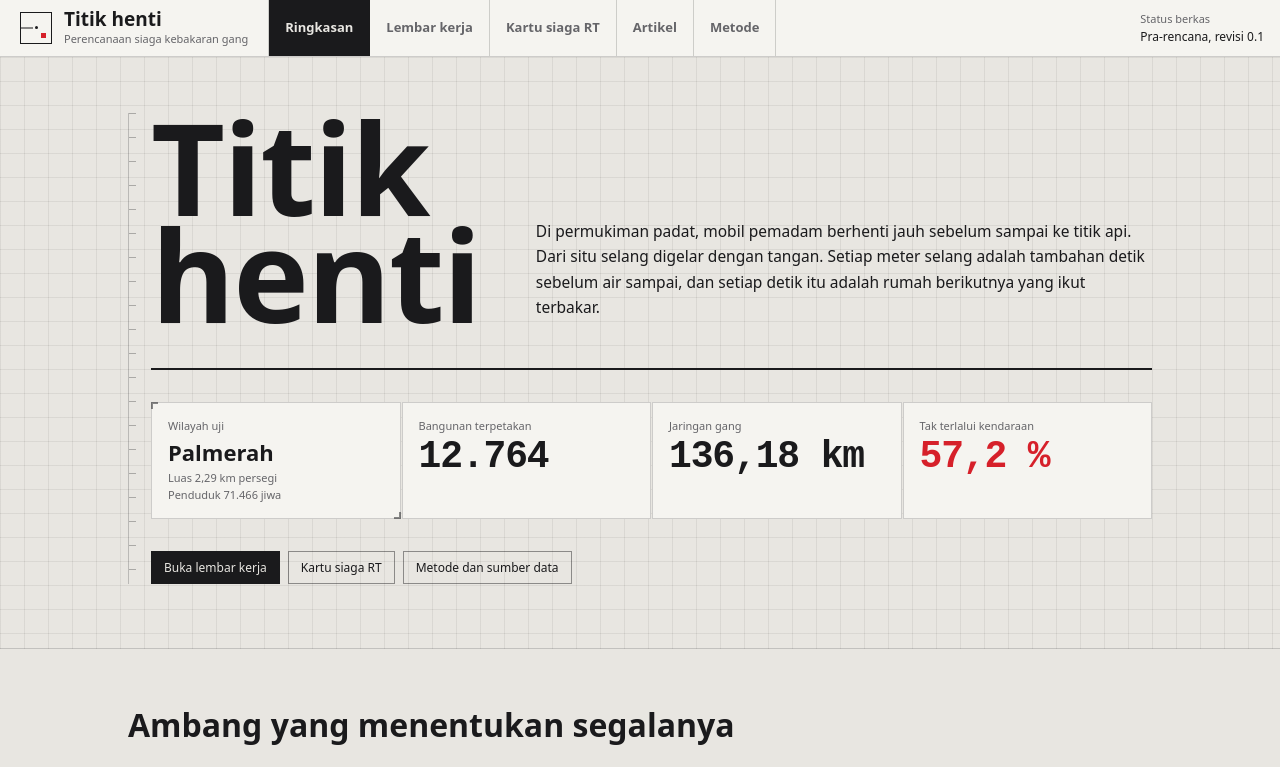
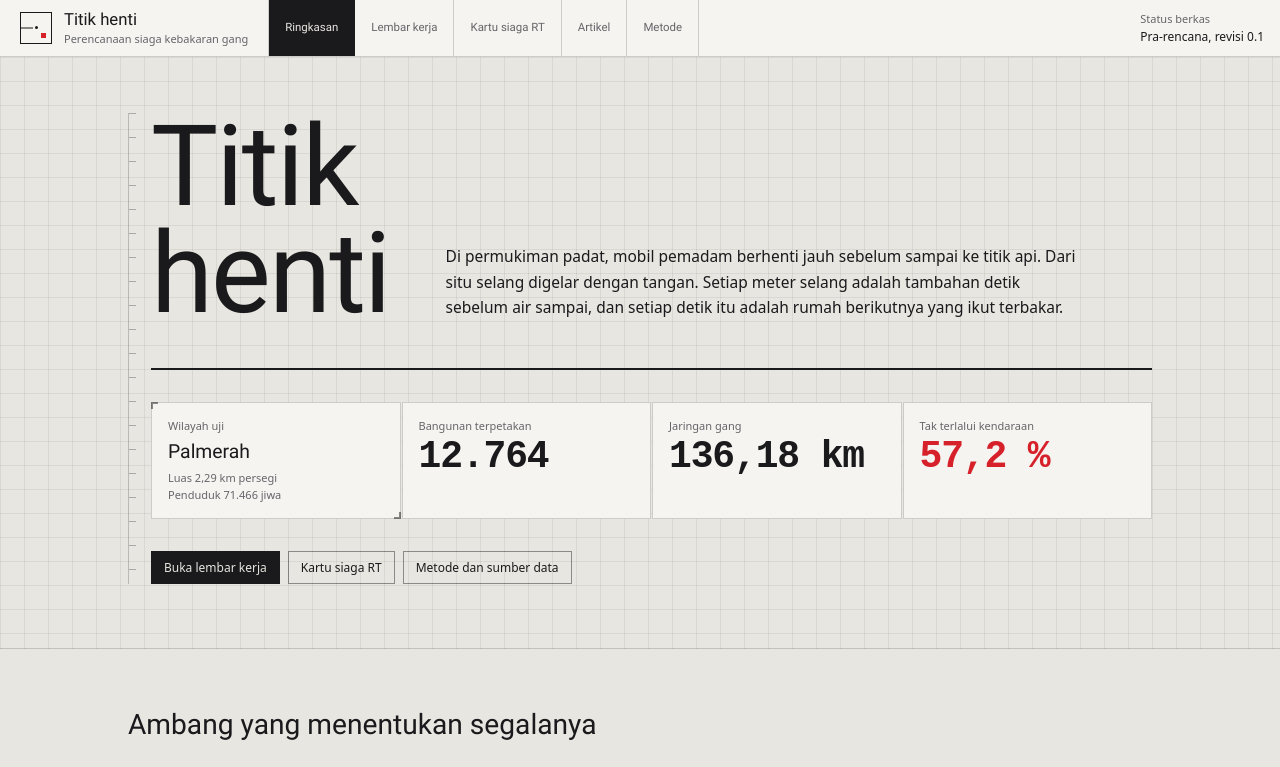
Before and after one commit to benditandayusaputra/titik_henti, a SvelteKit app: page / in a window 1280 px wide. Shown: the top 767 px of the page. Built offline with nearby package versions, Linux system fonts and the light colour scheme.

Commit message:
⚡️ muat awal huruf layar pertama dan samakan metrik huruf cadangan

```diff
--- a/src/app.css
+++ b/src/app.css
@@ -7,6 +7,13 @@
 @import '@fontsource/ibm-plex-mono/latin-400.css';
 @import '@fontsource/ibm-plex-mono/latin-500.css';
 @import '@fontsource/ibm-plex-mono/latin-600.css';
+
+@font-face {
+	font-family: 'IBM Plex Sans Condensed Fallback';
+	src: local('Arial'), local('Roboto');
+	font-weight: 600;
+	size-adjust: 88%;
+}
 
 @theme {
 	--color-concrete: #e8e6e1;
@@ -32,7 +39,7 @@
 	--color-caution: #c98a14;
 	--color-caution-ink: #84590d;
 
-	--font-display: 'IBM Plex Sans Condensed', 'IBM Plex Sans', system-ui, sans-serif;
+	--font-display: 'IBM Plex Sans Condensed', 'IBM Plex Sans Condensed Fallback', system-ui, sans-serif;
 	--font-body: 'IBM Plex Sans', system-ui, sans-serif;
 	--font-mono: 'IBM Plex Mono', ui-monospace, monospace;
 
--- /dev/null
+++ b/src/hooks.server.ts
@@ -0,0 +1,17 @@
+import type { Handle } from '@sveltejs/kit';
+
+const FIRST_SCREEN_FONT_FILES = [
+	'ibm-plex-sans-condensed-latin-600-normal',
+	'ibm-plex-sans-latin-400-normal',
+	'ibm-plex-sans-latin-500-normal'
+];
+
+export const handle: Handle = ({ event, resolve }) =>
+	resolve(event, {
+		preload: ({ type, path }) =>
+			type === 'js' ||
+			type === 'css' ||
+			(type === 'font' &&
+				path.endsWith('.woff2') &&
+				FIRST_SCREEN_FONT_FILES.some((name) => path.includes(name)))
+	});
```
